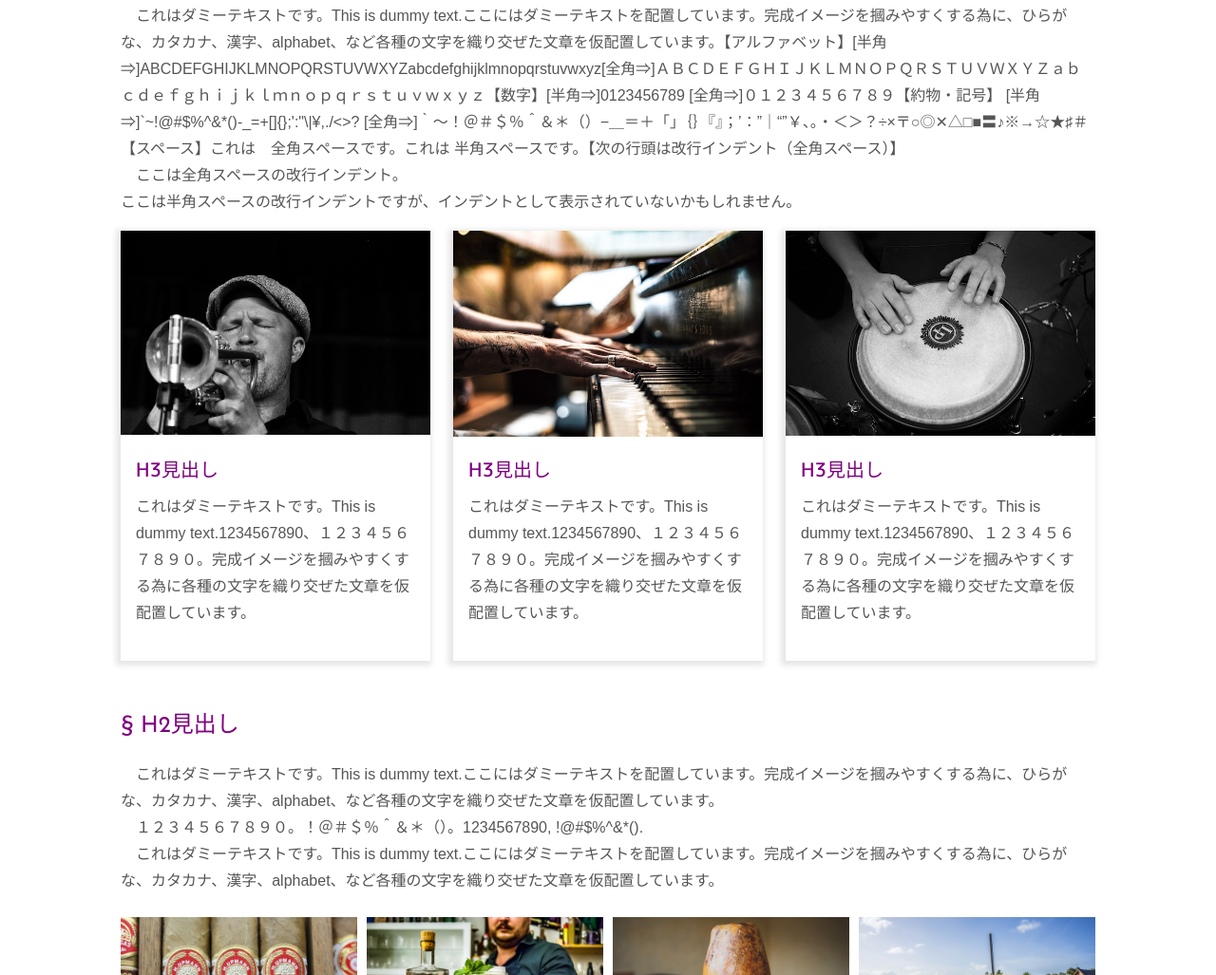
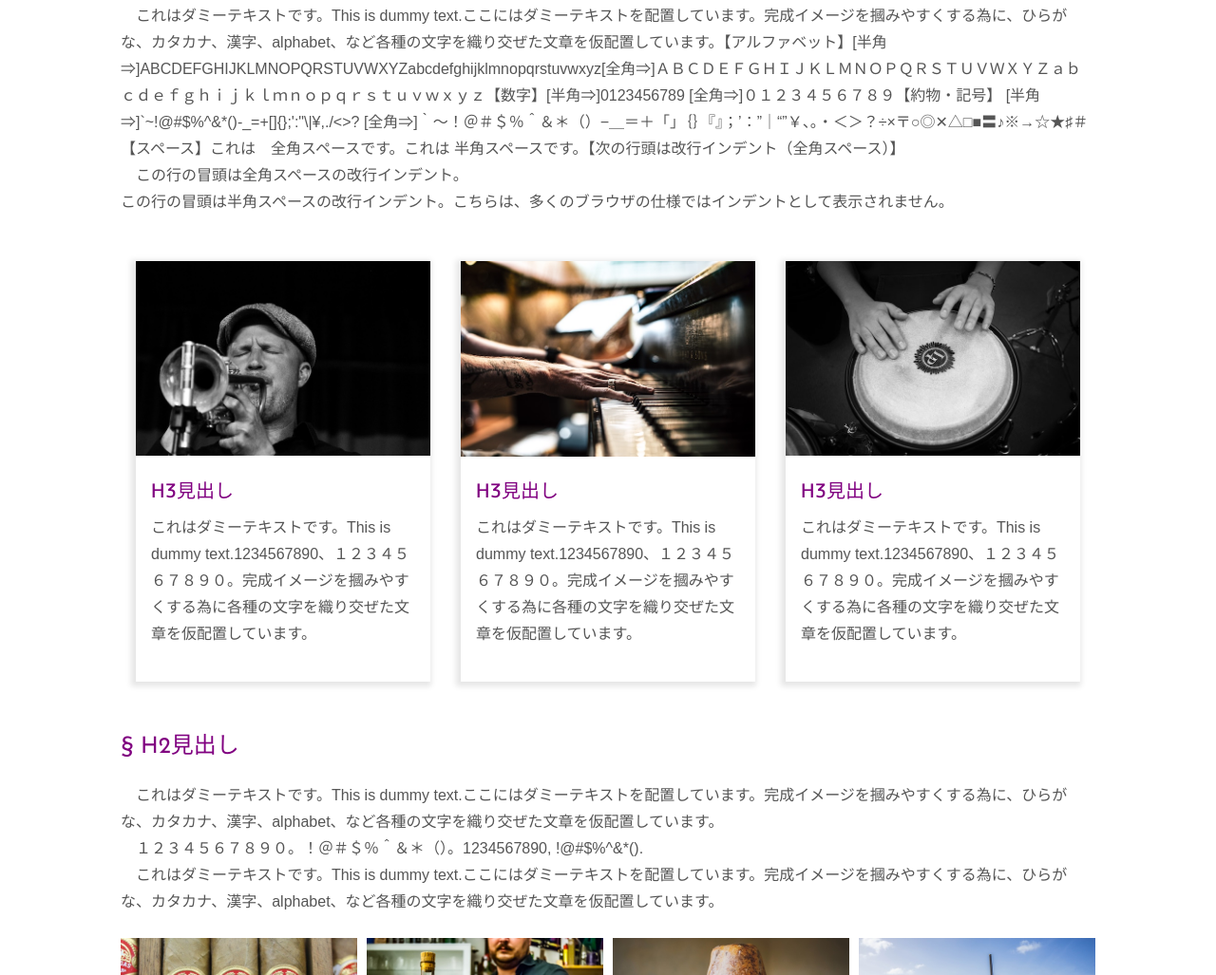
Before and after one commit to bugalu/sample_site_002_ShiicInc, a website: page src/ejs/index.ejs in a window 1280 px wide. Shown: the part 1447-2474 px from the top of the page at 95% size. Drawn offline with nearby package versions, Linux system fonts and the light colour scheme; files that its build step writes are made by us from their sources; files whose address does not match are found by name.

Commit message:
1stセクションの文章を一部修正

```diff
--- a/src/ejs/index.ejs
+++ b/src/ejs/index.ejs
@@ -161,8 +161,8 @@
       <div class="inview" data-type="fadeIn">
         <p>
             　これはダミーテキストです。This is dummy text.ここにはダミーテキストを配置しています。完成イメージを摑みやすくする為に、ひらがな、カタカナ、漢字、alphabet、など各種の文字を織り交ぜた文章を仮配置しています。【アルファベット】[半角⇒]ABCDEFGHIJKLMNOPQRSTUVWXYZabcdefghijklmnopqrstuvwxyz[全角⇒]ＡＢＣＤＥＦＧＨＩＪＫＬＭＮＯＰＱＲＳＴＵＶＷＸＹＺａｂｃｄｅｆｇｈｉｊｋｌｍｎｏｐｑｒｓｔｕｖｗｘｙｚ【数字】[半角⇒]0123456789 [全角⇒]０１２３４５６７８９【約物・記号】 [半角⇒]`~!@#$%^&*()-_=+[]{};&apos;:&quot;\|&yen;,./&lt;&gt;? [全角⇒]｀〜！＠＃＄％＾＆＊（）−＿＝＋「」｛｝『』；’：”｜“”￥、。・＜＞？÷×〒○◎✕△□■〓♪※→☆★♯＃【スペース】これは　全角スペースです。これは 半角スペースです。【次の行頭は改行インデント（全角スペース）】<br>
-            　ここは全角スペースの改行インデント。<br>
-             ここは半角スペースの改行インデントですが、インデントとして表示されていないかもしれません。
+            　この行の冒頭は全角スペースの改行インデント。<br>
+             この行の冒頭は半角スペースの改行インデント。こちらは、多くのブラウザの仕様ではインデントとして表示されません。
           </p>
       </div>
       <div class="p-first-section__grid">
--- a/src/sass/style.scss
+++ b/src/sass/style.scss
@@ -270,11 +270,12 @@ li:not([class]),
   width: 100%;
 }
 @media screen and (min-width: 768px) {
+  .c-card + .c-card {
+    margin-top: 0rem;
+  }
   .c-card {
-    width: calc(100% / 3 - 16px);
-    & + .c-card {
-      margin-top: 0rem;
-    }
+    width: calc(100% / 3);
+    margin: 0 16px;
   }
   .c-card-text {
     min-height: 10rem;
@@ -579,7 +580,7 @@ About section
 }
 
 /***
-first section
+first-section
 ***/
 
 .p-first-section__grid {
@@ -589,12 +590,12 @@ first section
   .p-first-section__grid {
     display: flex;
     justify-content: space-between;
-    margin-top: 0rem;
+    margin-top: 2rem;
   }
 }
 
 /***
-Foods and Drinks section
+second-section
 ***/
 .p-second-section__grid {
   width: 95%;
@@ -624,7 +625,7 @@ Foods and Drinks section
 }
 
 /***
-Sights section
+third-section
 ***/
 .p-third-section__grid {
   display: flex;
```
Also changed, not shown: dist/css/style.css, dist/index.html, 1 other file.
